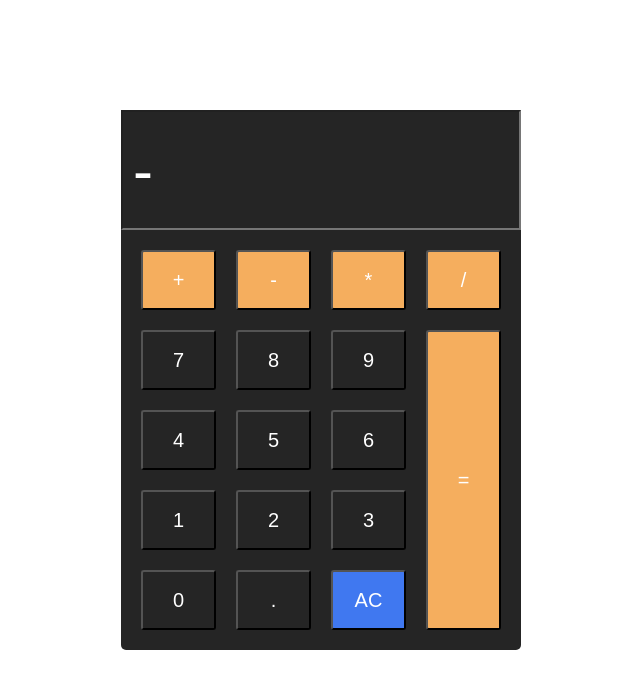
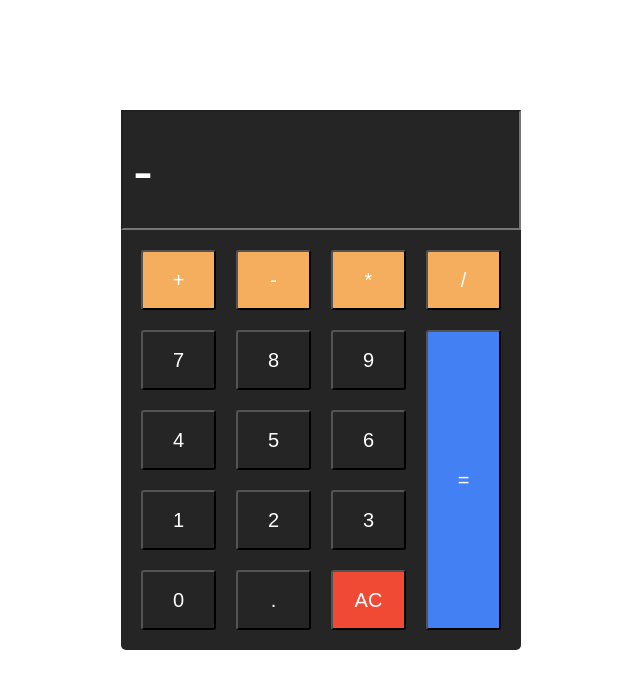
Before and after one commit to lanaFerrari/calculator, a plain HTML site: page index.html in a window 1280 px wide. In both pictures the pointer is over the button "AC". Shown: the whole page, without its empty margins (319-959 px from the left). Drawn offline with Linux system fonts and the light colour scheme.

Commit message:
Add hover effects

```diff
--- a/style.css
+++ b/style.css
@@ -59,18 +59,18 @@ button {
 }
 
 .equal {
-  background-color: #f5ae5e;
+  background-color: #4280f3;
   color: #fff;
   height: 100%;
   grid-area: 2/4/6;
 }
 
 .clear:hover {
-  background-color: #4078f0;
+  background-color: #f14a34;
 }
 
 .equal:hover {
-  background-color: #5ec494;
+  background-color: #6192ec;
 }
 
 button:hover {
```
